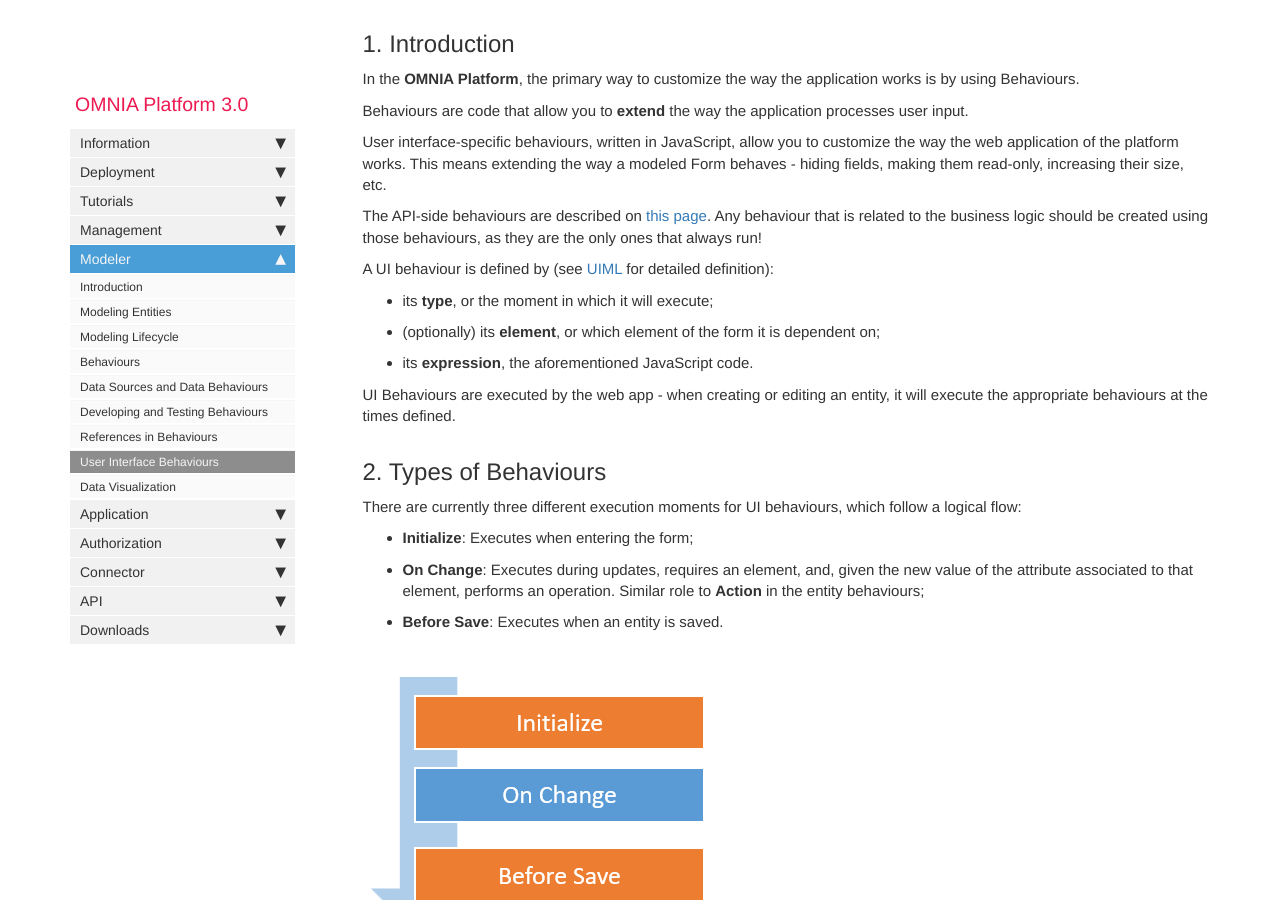
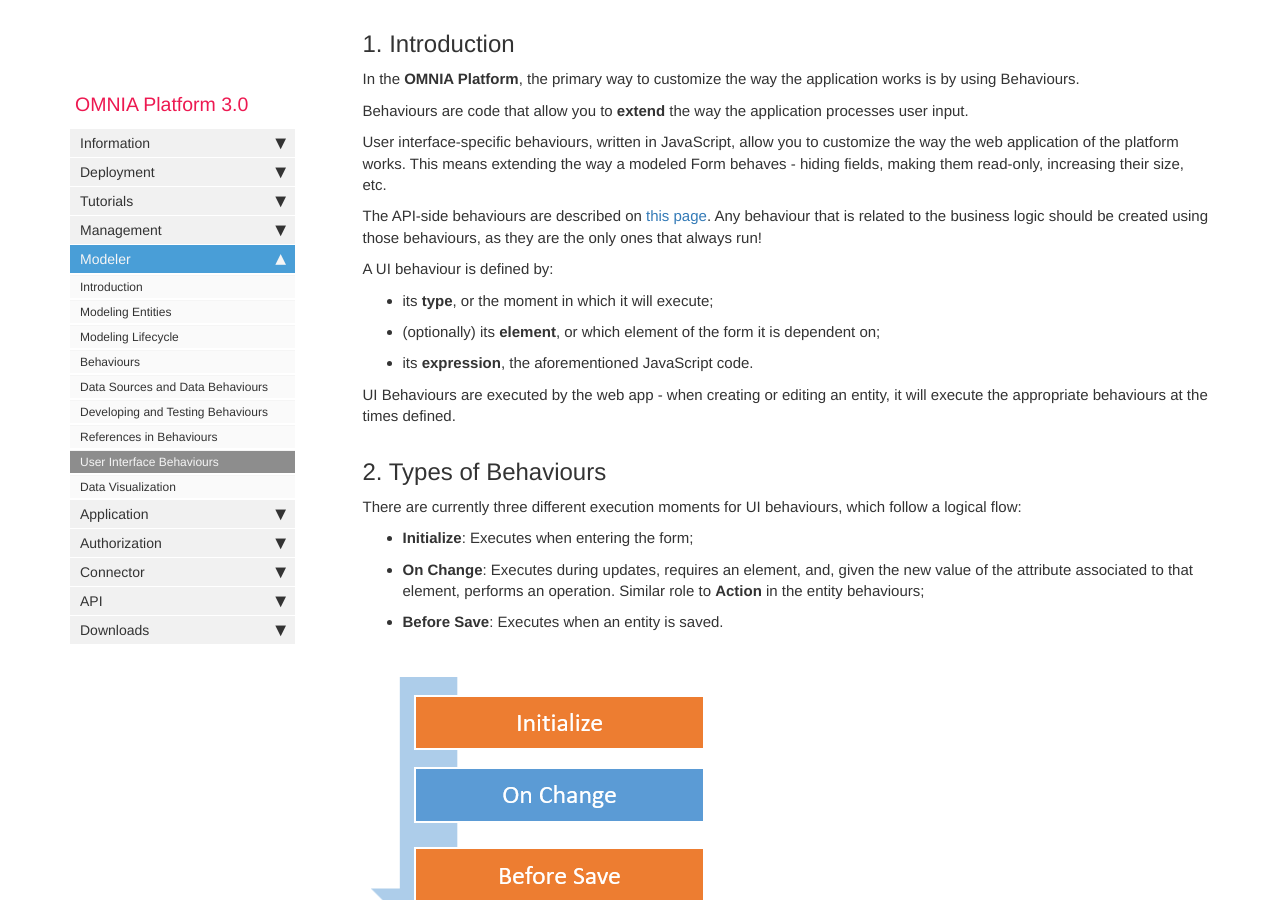
Before and after one commit to daniel8lopes/omnia3, a Jekyll site: the page built from docs/pages/omnia3/Modeler/omnia3_modeler_uibehaviours.md, in a window 1280 px wide and 900 px high, scrolled down 370 px. Built offline with Jekyll 4.4.1, drawn with Linux system fonts in a browser that asks for light colours; nearby versions of some CDN libraries; comment, search, counter and statistics services are not loaded.

Commit message:
Remove references to Languages

```diff
--- a/docs/pages/omnia3/Modeler/omnia3_modeler_uibehaviours.md
+++ b/docs/pages/omnia3/Modeler/omnia3_modeler_uibehaviours.md
@@ -17,7 +17,7 @@ User interface-specific behaviours, written in JavaScript, allow you to customiz
 
 The API-side behaviours are described on [this page](omnia3_modeler_behaviours.html). Any behaviour that is related to the business logic should be created using those behaviours, as they are the only ones that always run!
 
- A UI behaviour is defined by (see [UIML](omnia3_languages_uiml.html) for detailed definition):
+ A UI behaviour is defined by:
 - its **type**, or the moment in which it will execute;
 - (optionally) its **element**, or which element of the form it is dependent on;
 - its **expression**, the aforementioned JavaScript code.
```
Also changed, not shown: docs/pages/omnia3/Modeler/omnia3_modeler_behaviours.md (+1 -1 lines).
